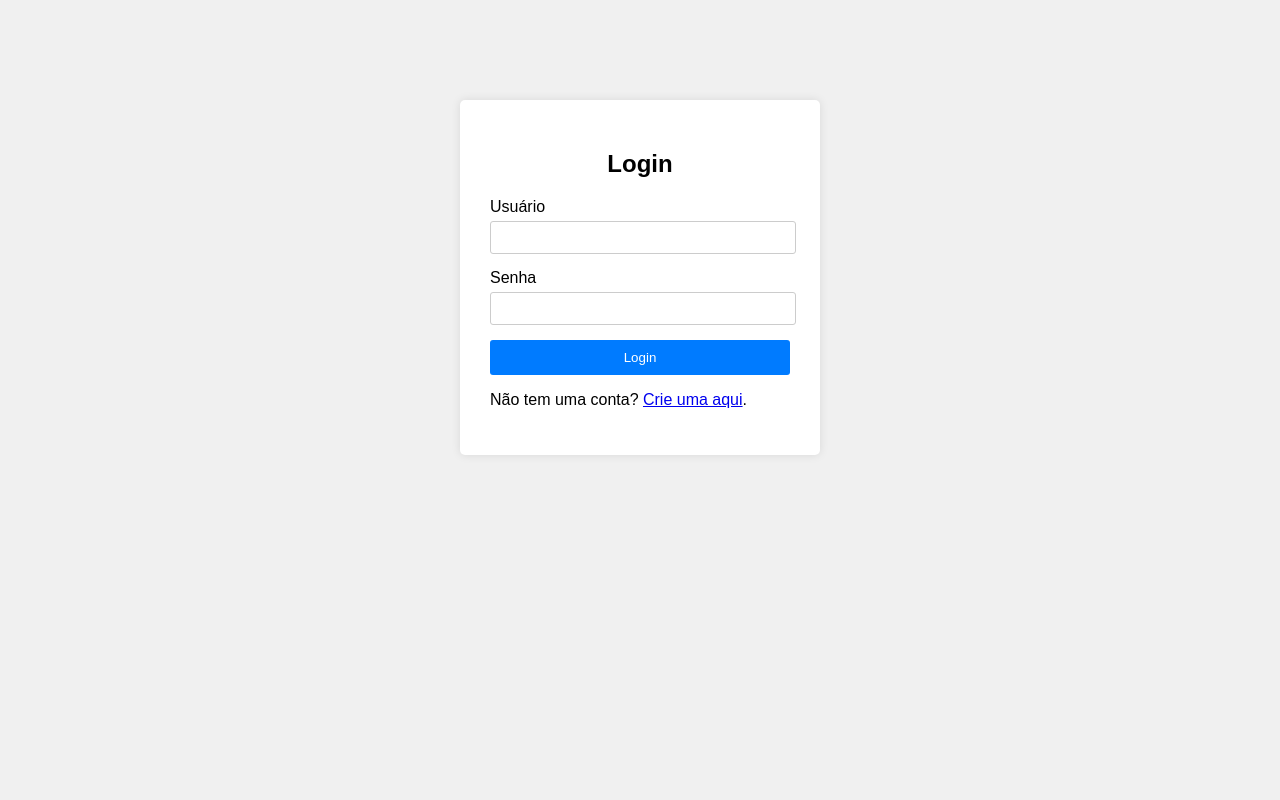
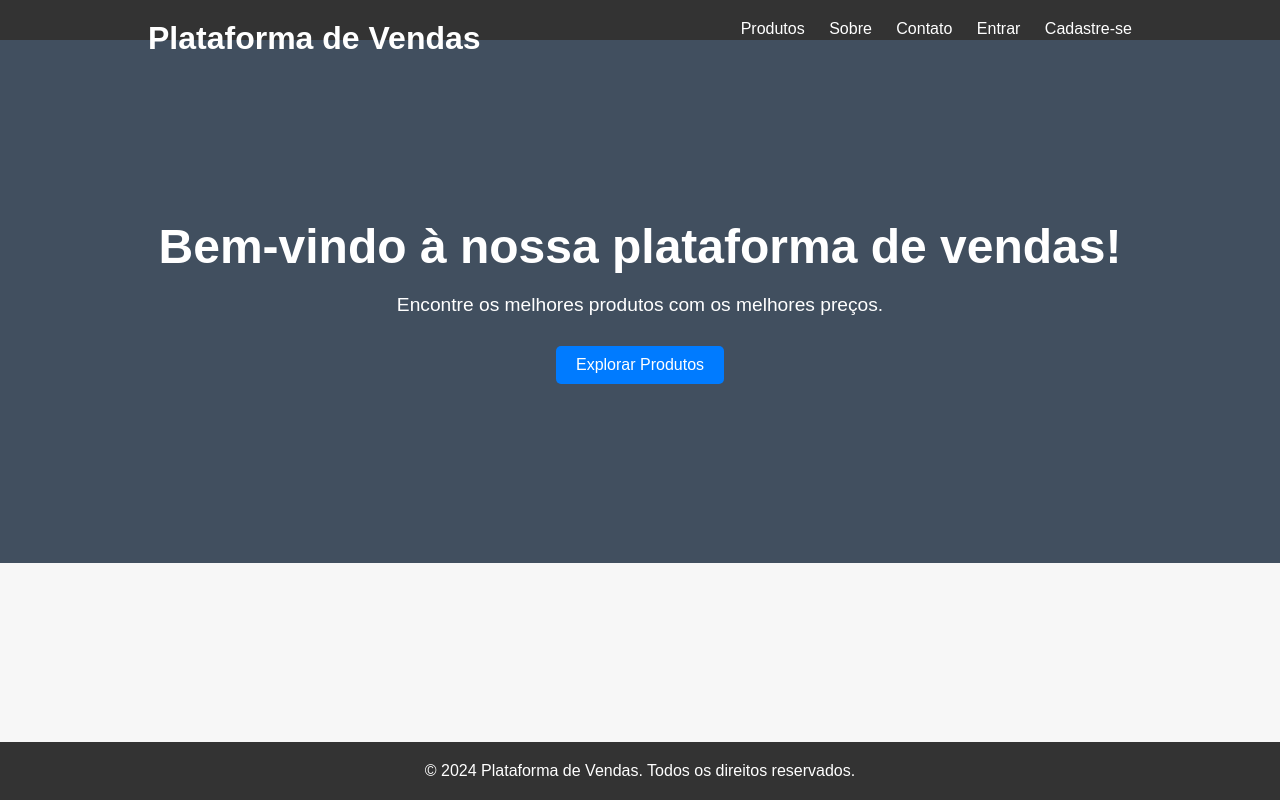
Before and after one commit to YtaloAzeredo/iff-php-discover, a plain HTML site: page index.html in a window 1280 px wide. Drawn offline with Linux system fonts and the light colour scheme.

Commit message:
refactor: main page, login page and signup page

```diff
--- /dev/null
+++ b/index.css
@@ -0,0 +1,90 @@
+* {
+    margin: 0;
+    padding: 0;
+    box-sizing: border-box;
+}
+
+html, body {
+    height: 100%;
+}
+
+body {
+    font-family: Arial, sans-serif;
+    margin: 0;
+    padding: 0;
+    background-color: #f7f7f7;
+}
+
+.container {
+    width: 80%;
+    margin: 0 auto;
+    padding: 0 20px;
+}
+
+header {
+    background-color: #333;
+    color: #fff;
+    padding: 20px 0;
+}
+
+header h1 {
+    float: left;
+}
+
+nav ul {
+    float: right;
+}
+
+nav ul li {
+    display: inline;
+    margin-left: 20px;
+}
+
+nav ul li a {
+    color: #fff;
+    text-decoration: none;
+}
+
+.hero {
+    /* background-image: url('background.jpg');
+    background-size: cover;
+    background-position: center; */
+    background-color: #414f5f;
+    color: #fff;
+    text-align: center;
+    padding: 14% 0;
+}
+
+.hero h2 {
+    font-size: 3em;
+    margin-bottom: 20px;
+}
+
+.hero p {
+    font-size: 1.2em;
+    margin-bottom: 30px;
+}
+
+.btn {
+    display: inline-block;
+    background-color: #007bff;
+    color: #fff;
+    padding: 10px 20px;
+    border-radius: 5px;
+    text-decoration: none;
+    transition: background-color 0.3s ease;
+}
+
+.btn:hover {
+    background-color: #0056b3;
+}
+
+footer {
+    background-color: #333;
+    color: #fff;
+    text-align: center;
+    padding: 20px 0;
+    position: fixed;
+    bottom: 0;
+    width: 100%;
+}
--- a/index.html
+++ b/index.html
@@ -1,28 +1,39 @@
 <!DOCTYPE html>
-<html lang="en">
+<html lang="pt-BR">
 <head>
     <meta charset="UTF-8">
     <meta name="viewport" content="width=device-width, initial-scale=1.0">
-    <title>Login</title>
-    <link rel="stylesheet" href="styles.css">
+    <title>Plataforma de Vendas</title>
+    <link rel="stylesheet" href="index.css">
 </head>
 <body>
-    <div class="login-container">
-        <h2>Login</h2>
-        <form action="login_process.php" method="POST">
-            <div class="input-group">
-                <label for="username">Usuário</label>
-                <input type="text" id="username" name="username" required>
-            </div>
-            <div class="input-group">
-                <label for="password">Senha</label>
-                <input type="password" id="password" name="password" required>
-            </div>
-            <button type="submit">Login</button>
-        </form>
-        <div class="signup-link">
-            <p>Não tem uma conta? <a href="signup.html">Crie uma aqui</a>.</p>
+    <header>
+        <div class="container">
+            <h1>Plataforma de Vendas</h1>
+            <nav>
+                <ul>
+                    <li><a href="#">Produtos</a></li>
+                    <li><a href="#">Sobre</a></li>
+                    <li><a href="#">Contato</a></li>
+                    <li><a href="login.html">Entrar</a></li>
+                    <li><a href="signup.html">Cadastre-se</a></li>
+                </ul>
+            </nav>
         </div>
-    </div>
+    </header>
+
+    <section class="hero">
+        <div class="container">
+            <h2>Bem-vindo à nossa plataforma de vendas!</h2>
+            <p>Encontre os melhores produtos com os melhores preços.</p>
+            <a href="#" class="btn">Explorar Produtos</a>
+        </div>
+    </section>
+
+    <footer>
+        <div class="container">
+            <p>&copy; 2024 Plataforma de Vendas. Todos os direitos reservados.</p>
+        </div>
+    </footer>
 </body>
 </html>
--- a/styles.css
+++ b/login.css
@@ -2,21 +2,22 @@ body {
     font-family: Arial, sans-serif;
     margin: 0;
     padding: 0;
-    background-color: #f0f0f0;
+    background-color: #414f5f;
 }
 
 .login-container {
     width: 300px;
     margin: 100px auto;
     padding: 30px;
-    background-color: #fff;
+    background-color: #414f5f;
     border-radius: 5px;
-    box-shadow: 0px 0px 10px rgba(0, 0, 0, 0.1);
+    box-shadow: 0px 0px 10px rgba(206, 194, 194, 0.815);
 }
 
 h2 {
     text-align: center;
     margin-bottom: 20px;
+    color: #fff
 }
 
 .input-group {
@@ -26,6 +27,7 @@ h2 {
 .input-group label {
     display: block;
     margin-bottom: 5px;
+    color: #fff
 }
 
 .input-group input {
@@ -49,3 +51,17 @@ button {
 button:hover {
     background-color: #0056b3;
 }
+
+.signup-link {
+    text-align: center;
+    color: #fff
+}
+
+.signup-link a {
+    color: #007bff;
+    text-decoration: none;
+}
+
+.signup-link a:hover {
+    text-decoration: underline;
+}
```
Also changed, not shown: login.html (added, +28 -0 lines), signup.css (added, +27 -0 lines), signup.html (added, +37 -0 lines).
